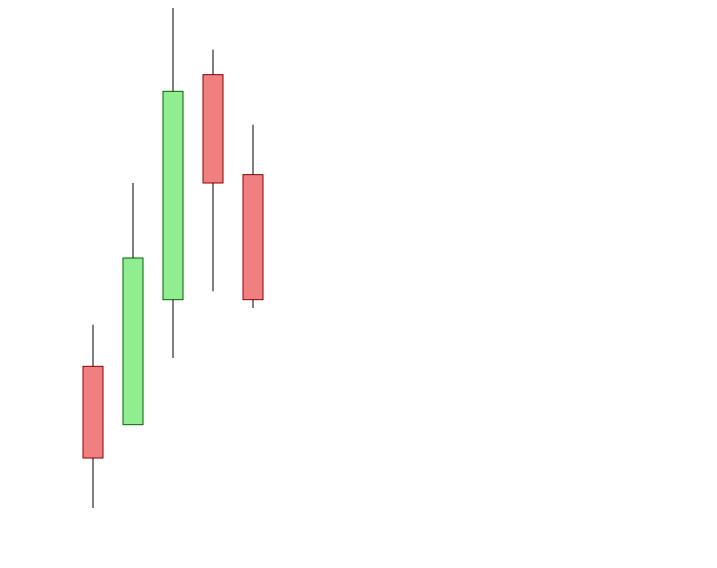
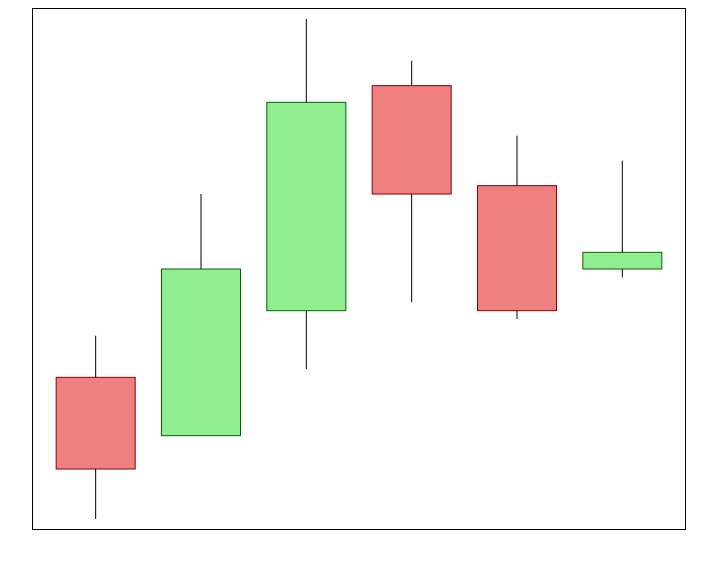
Before and after one commit to m-sarabi/flameChart, a plain HTML site: page index.html in a window 1280 px wide. Shown: the whole page, without its empty margins (281-998 px from the left). Drawn offline with nearby package versions, Linux system fonts and the light colour scheme.

Commit message:
calculating the width and position of each candle

```diff
--- a/script.js
+++ b/script.js
@@ -25,8 +25,9 @@ class candle {
         };
 
         // temp properties
-        let width = 20;
-        let x = (this.index + 1) * width * 2;
+        let rawWidth = this.range.containerWidth / this.range.length;
+        let width = rawWidth * 0.75;
+        let x = this.index * rawWidth + (rawWidth - width) / 2;
         let y = (this.range.highestHigh - this.high) * this.scale;
 
         for (let s in sizes) {
@@ -72,7 +73,7 @@ class candle {
         this.candleGroup.addEventListener('click', this.onClick.bind(this));
 
         // Set transform-origin dynamically
-        this.candleGroup.style.transformOrigin = `${width / 2 + x}px ${sizes.bodySize / 2 + y}px`;
+        this.candleGroup.style.transformOrigin = `${width / 2 + x}px ${y + sizes.upperShadowSize + sizes.bodySize / 2}px`;
 
         this.candleGroup.appendChild(this.bodyElement);
         this.candleGroup.appendChild(this.upperShadowElement);
@@ -88,11 +89,11 @@ class candle {
 
 document.addEventListener('DOMContentLoaded', function () {
     const ohlcData = {
-        'date': [1, 2, 3, 4, 5],
-        'open': [2.7, 2, 3.5, 6.2, 5],
-        'high': [3.2, 4.9, 7, 6.5, 5.6],
-        'low': [1, 2, 2.8, 3.6, 3.4],
-        'close': [1.6, 4, 6, 4.9, 3.5]
+        'date': [1, 2, 3, 4, 5, 6],
+        'open': [2.7, 2, 3.5, 6.2, 5, 4],
+        'high': [3.2, 4.9, 7, 6.5, 5.6, 5.3],
+        'low': [1, 2, 2.8, 3.6, 3.4, 3.9],
+        'close': [1.6, 4, 6, 4.9, 3.5, 4.2]
     };
 
     let lowestLow = Math.min(...ohlcData.low);
@@ -100,13 +101,16 @@ document.addEventListener('DOMContentLoaded', function () {
 
     let range = {
         highestHigh: highestHigh,
-        lowestLow: lowestLow
+        lowestLow: lowestLow,
+        length: ohlcData.date.length,
     };
 
     let container = document.getElementById('test');
+    let containerStyle = window.getComputedStyle(container);
 
-    range['containerHeight'] = container.offsetHeight;
-    range['containerWidth'] = container.offsetWidth;
+    range['containerHeight'] = parseInt(containerStyle.height);
+    range['containerWidth'] = parseInt(containerStyle.width);
+    console.log(range.containerHeight, range.containerWidth);
 
     let svg = document.createElementNS('http://www.w3.org/2000/svg', 'svg');
 
--- a/style.css
+++ b/style.css
@@ -39,4 +39,6 @@ rect {
     height: 500px;
     width: 50%;
     margin: 0 auto;
+    padding: 10px;
+    border: 1px solid black;
 }
```
